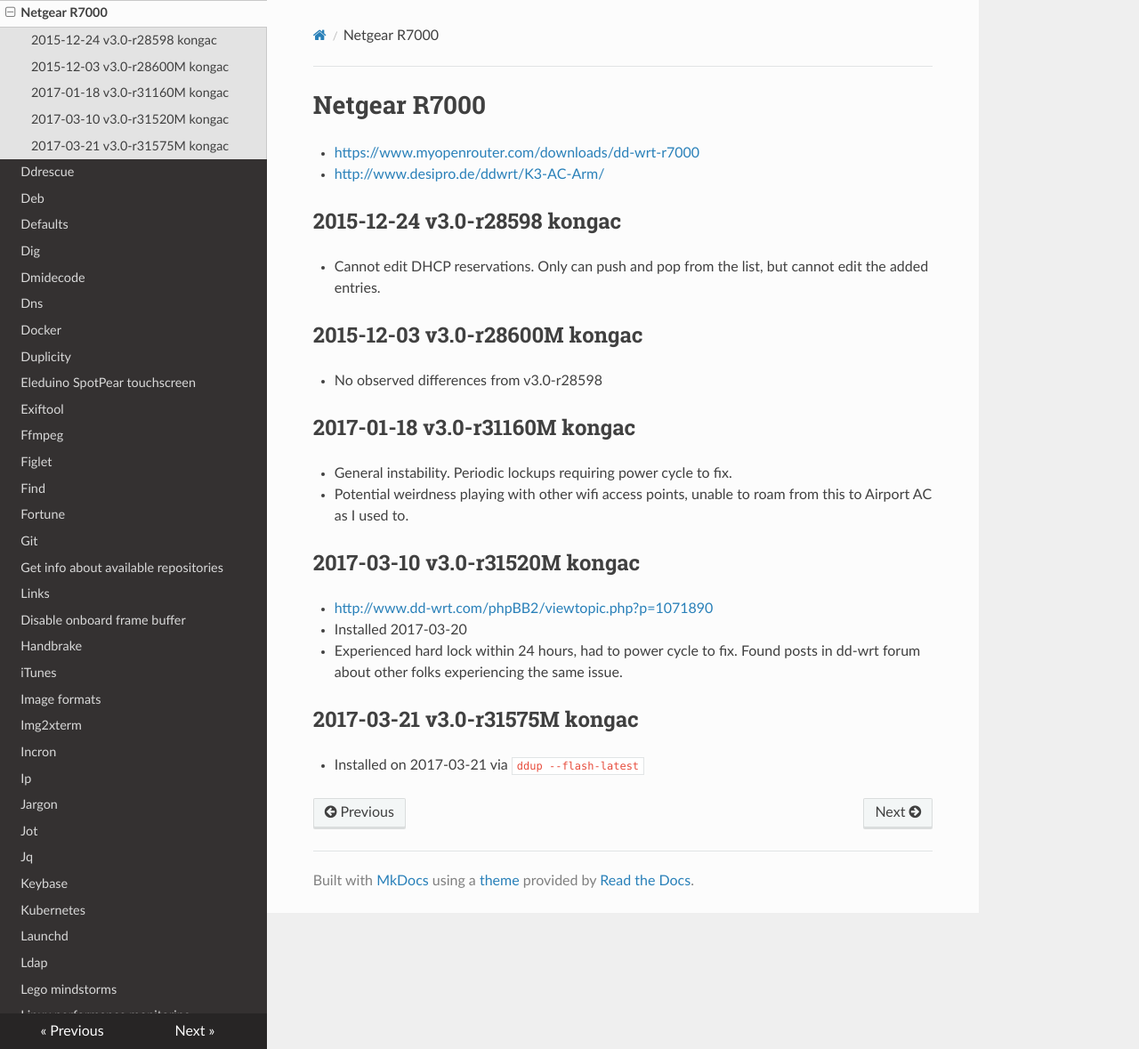
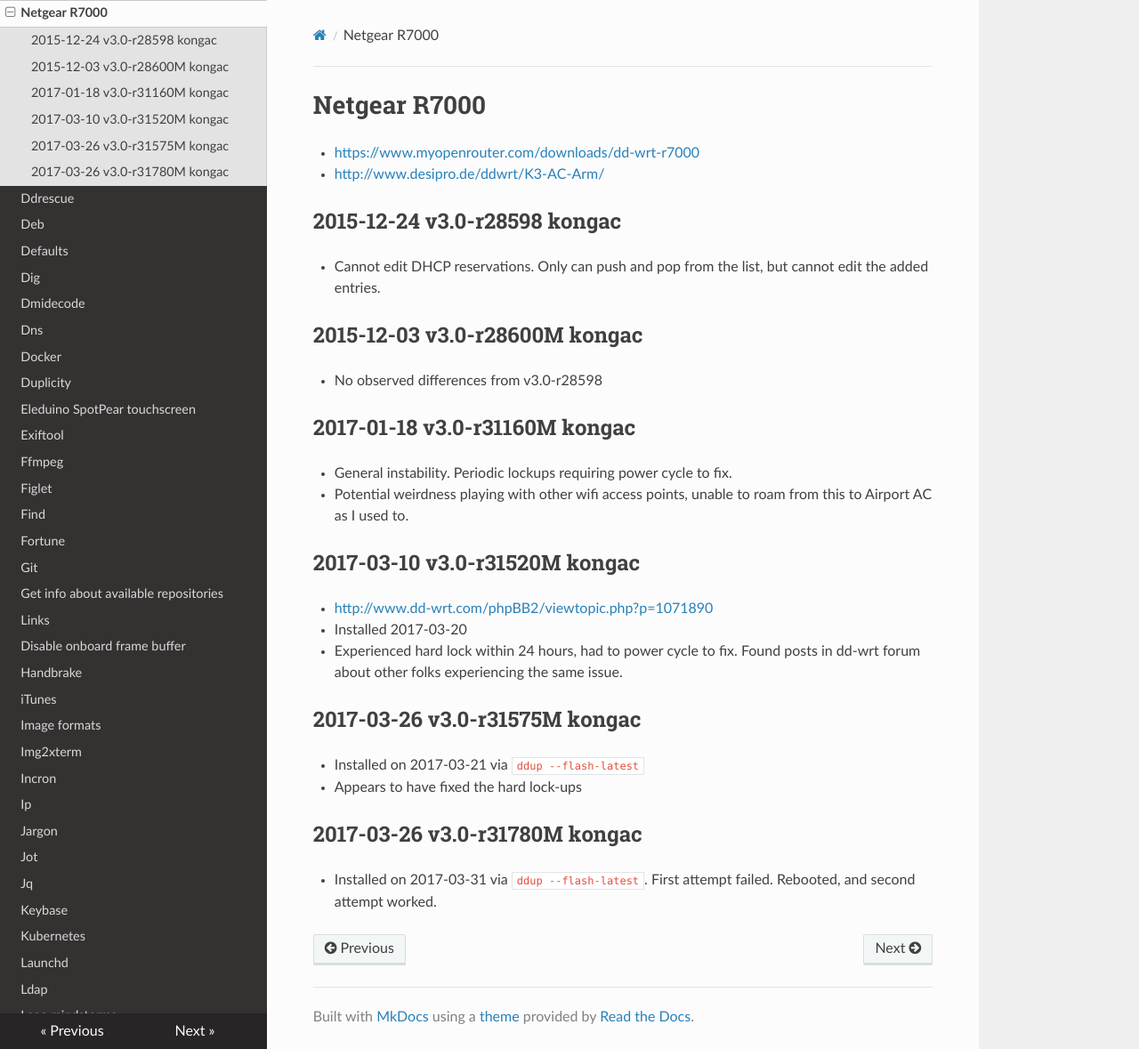
Before and after one commit to lando-cal/tech-notes, an MkDocs documentation site: the page built from docs/dd-wrt.md, in a window 1280 px wide and 1179 px high. Shown: the whole window at 89% size. Built offline with MkDocs 1.6.1, drawn with Linux system fonts in a browser that asks for light colours; nearby versions of some CDN libraries.

Commit message:
Fix version release date. Add info, new version.

```diff
--- a/docs/dd-wrt.md
+++ b/docs/dd-wrt.md
@@ -22,6 +22,11 @@
 - Installed 2017-03-20
 - Experienced hard lock within 24 hours, had to power cycle to fix. Found posts in dd-wrt forum about other folks experiencing the same issue.
 
-## 2017-03-21 v3.0-r31575M kongac
+## 2017-03-26 v3.0-r31575M kongac
 
 - Installed on 2017-03-21 via `ddup --flash-latest`
+- Appears to have fixed the hard lock-ups
+
+## 2017-03-26 v3.0-r31780M kongac
+
+- Installed on 2017-03-31 via `ddup --flash-latest`. First attempt failed. Rebooted, and second attempt worked.
```
